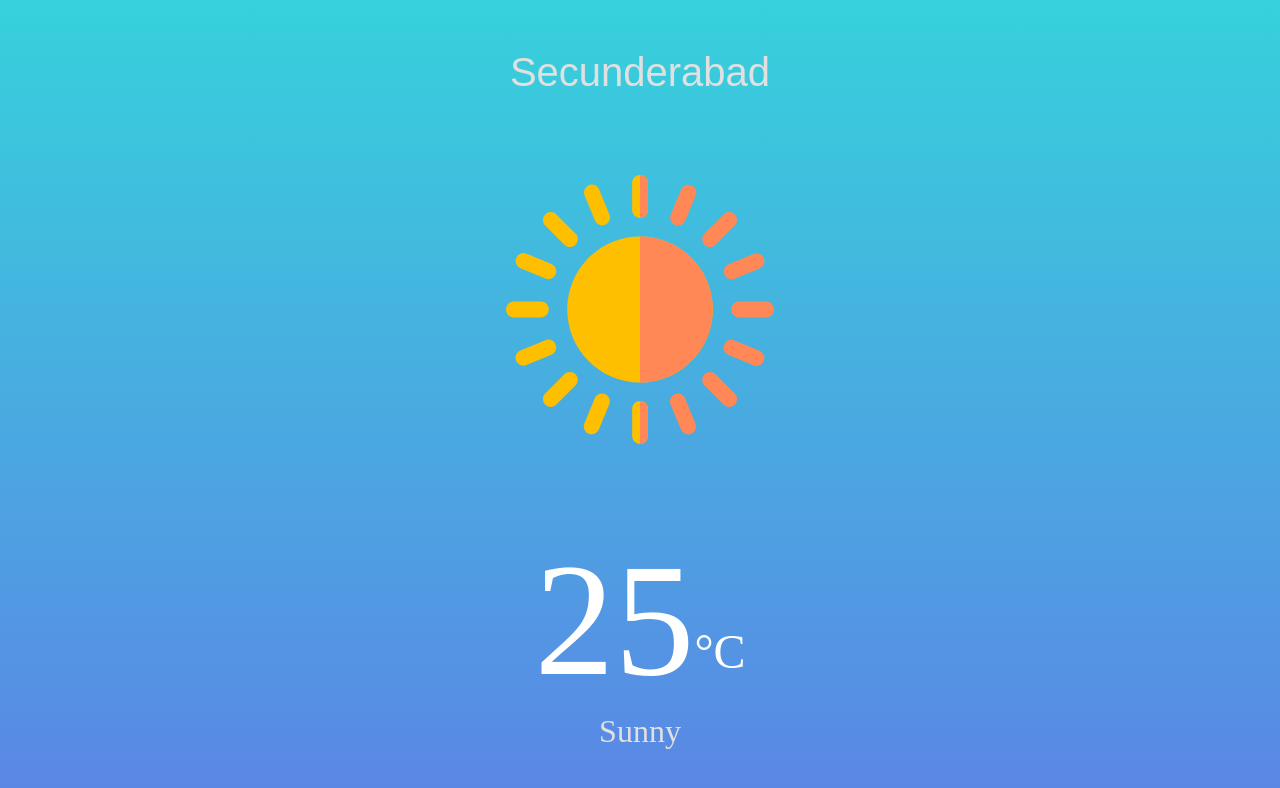
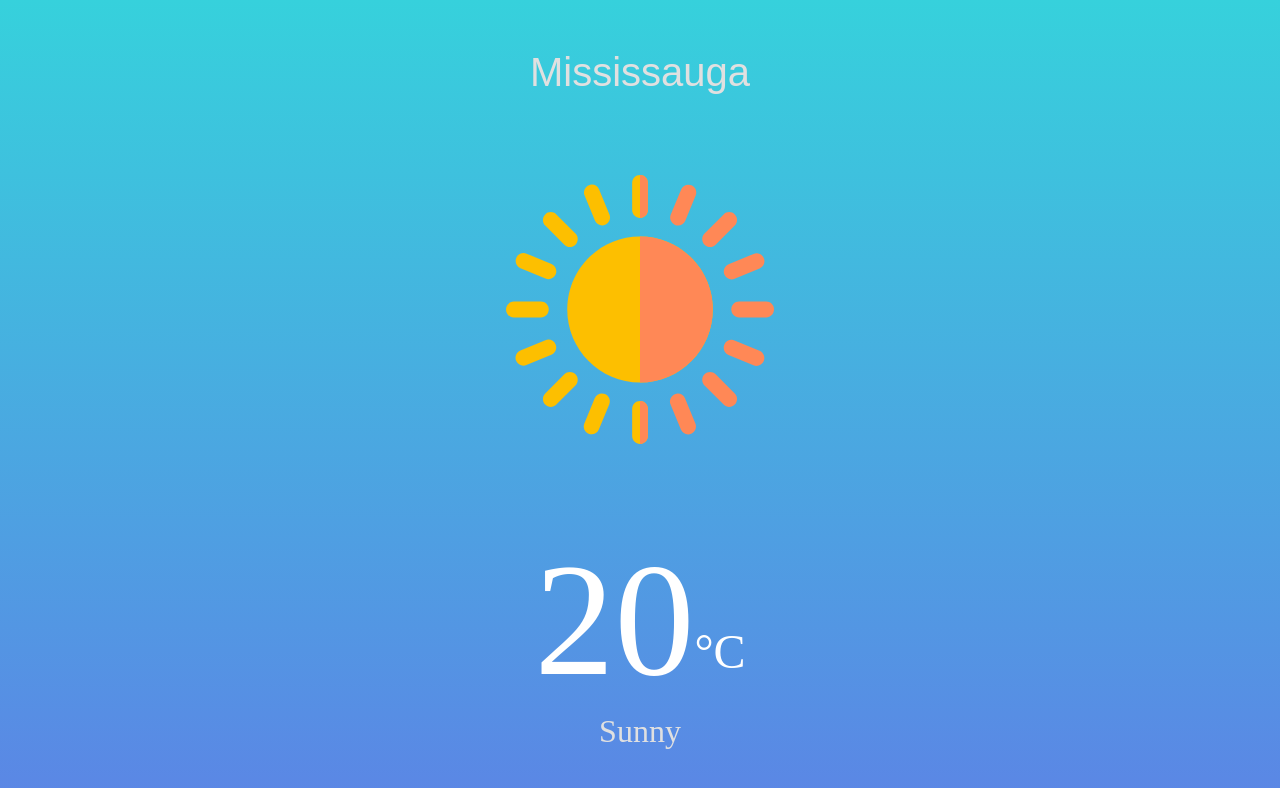
Before and after one commit to SahilB689/weatherapp, a plain HTML site: page index.html in a window 1280 px wide. Drawn offline with Linux system fonts and the light colour scheme.

Commit message:
Update index.html

```diff
--- a/index.html
+++ b/index.html
@@ -9,11 +9,11 @@
 <body>
     <div id="app-container">
         <div id="location">
-            <p>Secunderabad</p>
+            <p>Mississauga</p>
         </div>
         <div id="temp">
             <img id="temp-icon" src="./icons/sun.svg" alt="Getting weather icon...">
-            <p><span id="temp-value">25</span><sup><span id="temp-unit">&#176C</span></sup></p>
+            <p><span id="temp-value">20</span><sup><span id="temp-unit">&#176C</span></sup></p>
         </div>
         <div id="climate">
             <p>Sunny</p>
```
